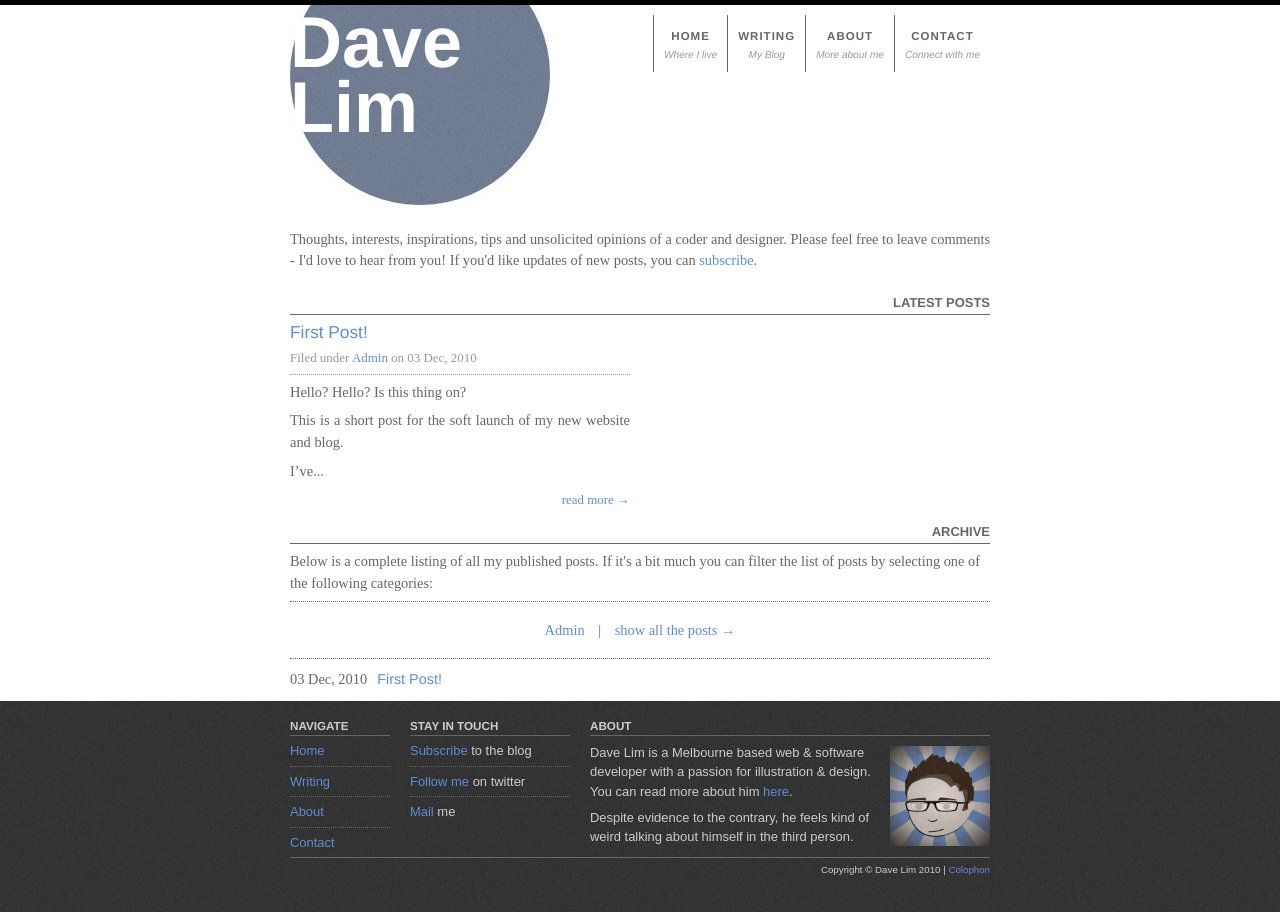
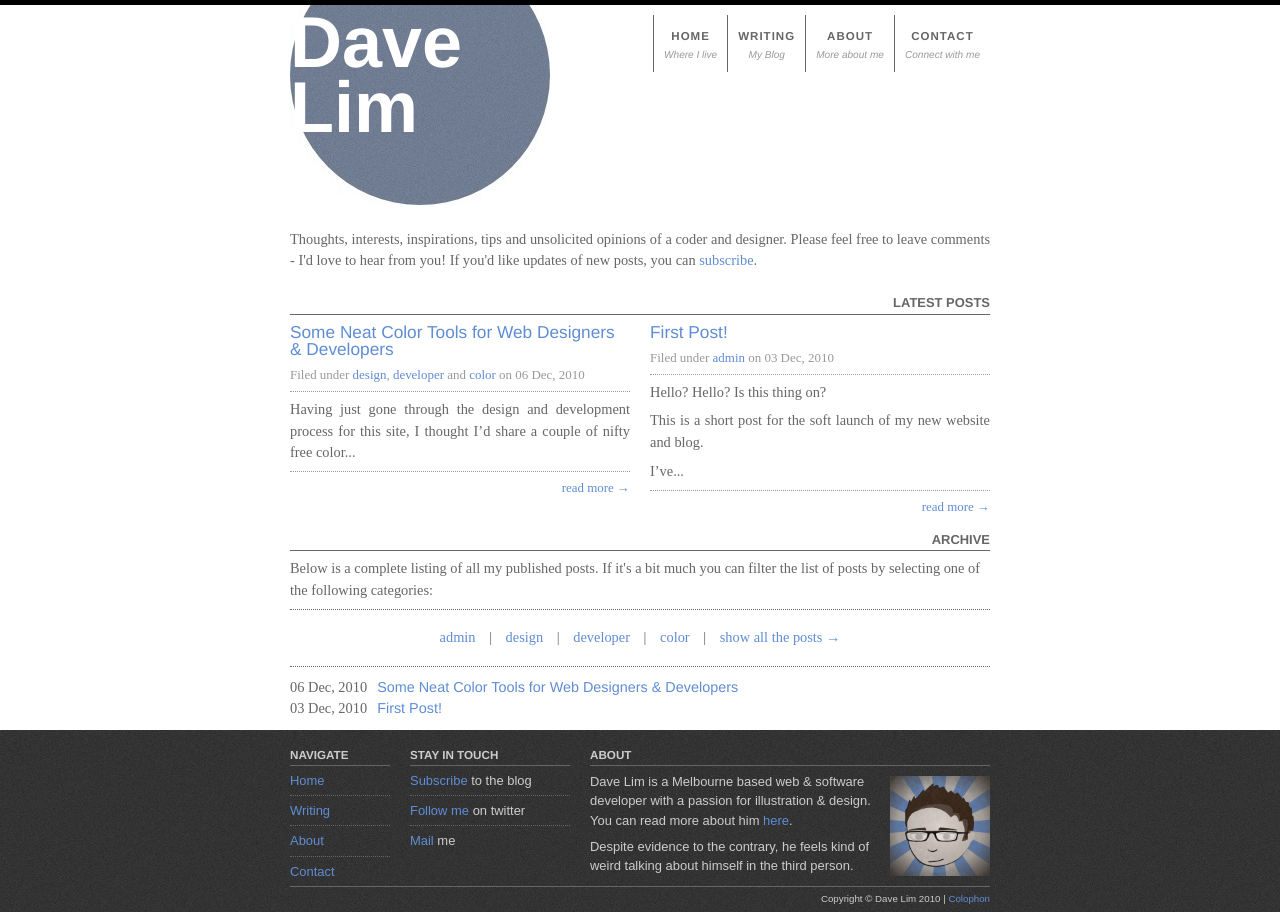
Before and after one commit to dlimiter/dlimiter.net, a Jekyll site: the page built from blog.html, in a window 1280 px wide. Built offline with Jekyll 4.4.1, drawn with Linux system fonts in a browser that asks for light colours; some web fonts are replaced.

Commit message:
New draft post. Tweaked category text in post byline for comma/'and' delimiters. Modified category filtering to jump down page to archive.

```diff
--- a/_includes/post_excerpt.html
+++ b/_includes/post_excerpt.html
@@ -1,15 +1,9 @@
 <article class="post excerpt">
   <h3><a href="{{ post.url }}">{{ post.title }}</a></h3>
   <div class="post excerpt byline">
-    {% if page.title == "Blog" %}
     <p>
-      Filed under {% for category in post.categories %}<a href="javascript:filterByCategory('cat-{{ category | first }}')">{{ category }}</a> {% endfor %} on {{ post.date | date: "%d %b, %Y" }}
+      Filed under {% for category in post.categories %}{% if category == post.categories.last and category != post.categories.first %} and {% elsif category != post.categories.first %}, {% endif %}{% if page.title == "Blog" %}<a href="javascript:filterByCategory('cat-{{ category }}')">{% else %}<a href="/blog.html?cat=cat-{{ category }}">{% endif %}{{ category }}</a>{% endfor %} on {{ post.date | date: "%d %b, %Y" }}
     </p>
-    {% else %}
-    <p>
-      Filed under {% for category in post.categories %}<a href="/blog.html?cat=cat-{{ category }}">{{ category }}</a> {% endfor %} on {{ post.date | date: "%d %b, %Y" }}
-    </p>
-    {% endif %}
   </div>
   <div class="post excerpt content">
       {{ post.content | truncatewords: 22, "..." }}
--- a/_layouts/post.html
+++ b/_layouts/post.html
@@ -7,7 +7,7 @@ layout: default
   <h2><a href="{{ page.url }}">{{ page.title }}</a></h2>
   <div class="post byline">
     <p>
-      Filed under {% for category in page.categories %}<a href="/blog.html?cat=cat-{{ category }}">{{ category }}</a> {% endfor %} on {{ page.date | date: "%d %b, %Y" }}
+      Filed under {% for category in page.categories %}{% if category == page.categories.last and category != page.categories.first %} and {% elsif category != page.categories.first %}, {% endif %}<a href="/blog.html?cat=cat-{{ category }}">{{ category }}</a>{% endfor %} on {{ page.date | date: "%d %b, %Y" }}
     </p>
   </div>
   <div class="post content">
--- a/_posts/2010-12-03-First-Post.markdown
+++ b/_posts/2010-12-03-First-Post.markdown
@@ -2,7 +2,7 @@
 layout:       post
 title:        First Post!
 description:
-category:     Admin
+category:     admin
 ---
 
 Hello? Hello? Is this thing on?
--- /dev/null
+++ b/_posts/2010-12-06-neat-color-tools-for-web-designers-and-developers.markdown
@@ -0,0 +1,38 @@
+---
+layout:       post
+title:        Some Neat Color Tools for Web Designers & Developers
+description:
+categories:
+- design
+- developer
+- color
+---
+
+Having just gone through the design and development process for this site, I thought I'd share a couple of nifty free color related web applications I've been using.
+
+### [Kuler][1]
+
+[![kuler_screenshot][10]][1]
+
+Kuler is a beautiful flash based color scheme generator. You can build completely custom schemes, generate from a base color using a variety of standard color scheme rules (Analogous, Monochromatic, Triad, Complementary, Compounds, Shades) or generate themes from uploaded images.
+
+One of the interesting facets of Kuler is that is has a community of contributors actively providing feedback and a big library of saved schemes. You can use Kuler without registration, but if you login with an Adobe ID you get the ability to save and download schemes as Adobe Swatch Exchange (ASE) files. And if you're using CS5 software, you can also access Kuler via a built in panel.
+
+On the down side, schemes are restricted to a 5 colour palette. This wont suit everyone's needs, but should still provide a nice starting point for most projects. As someone who uses open source software like the [GIMP][4] and [Inkscape][5] pretty heavily, it would also be nice if they supported the GIMP palette format. However a cursory google suggested the availability of plugins to import ASEs, and as Kuler supplies a range of color codes (HSV, RGB, CYMK, LAB and HEX) at the worst you might have to cut and paste 5 values, which isn't really that big a chore.
+
+### [0to255][2]
+
+[![0to255_screenshot][11]][2]
+
+0to255 is tool designed and developed by [Shaun Chapman][3] that suggests a spectrum of lighter and darker colors around a selected base color. This is really handy tool for finding minor color variations for things like link hovers or text and border effects. It's beautiful, easy to use and a huge improvement for me over the convoluted (and to be quite honest, downright shoddy) process of guestimation and blind luck I'd been using previously.
+
+I hope these are of some use to people. If you have any favourites or suggestions, please mention them in the comments.
+
+[1]:http://kuler.adobe.com/
+[2]:http://0to255.com/
+[3]:http://shaunchapmanblog.com/
+[4]:http://gimp.org/
+[5]:http://inkscape.org/
+
+[10]:/img/posts/kuler_screenshot.jpg
+[11]:/img/posts/0to255_screenshot.jpg
--- a/blog.html
+++ b/blog.html
@@ -25,7 +25,7 @@ title:    Blog
 </div>
 
 <div class="heading span-12 last">
-  <h2>Archive</h2>
+  <h2 id="archive">Archive</h2>
 </div>
 <div class="span-12 last">
   <p>
--- a/css/site.css
+++ b/css/site.css
@@ -179,6 +179,8 @@ div#hello-world {
 
 .post.content {
   border-top: 1px dotted #999;
+  border-bottom: 1px dotted #999;
+
 }
 
 .block-text, .post.content {
--- a/js/site.js
+++ b/js/site.js
@@ -16,7 +16,7 @@ function initArchive() {
     queryObj[name] = value;
   }
   category = queryObj[ "cat" ];
-  if ( category == undefined || category.length > 0 ) {
+  if ( category != undefined || category.length > 0 ) {
         filterByCategory(category);
   }
 }
@@ -31,6 +31,8 @@ function filterByCategory(className) {
     $("nav#post-archive-list li:not(."+className+")").slideUp("fast");
     $("#post-archive-category-list a."+className).addClass("selected");
   }
+  //
+  window.location.hash="archive";
 }
 
 function toggleComments() {
```
Also changed, not shown: img/posts/0to255_screenshot.jpg (added), img/posts/kuler_screenshot.jpg (added).
